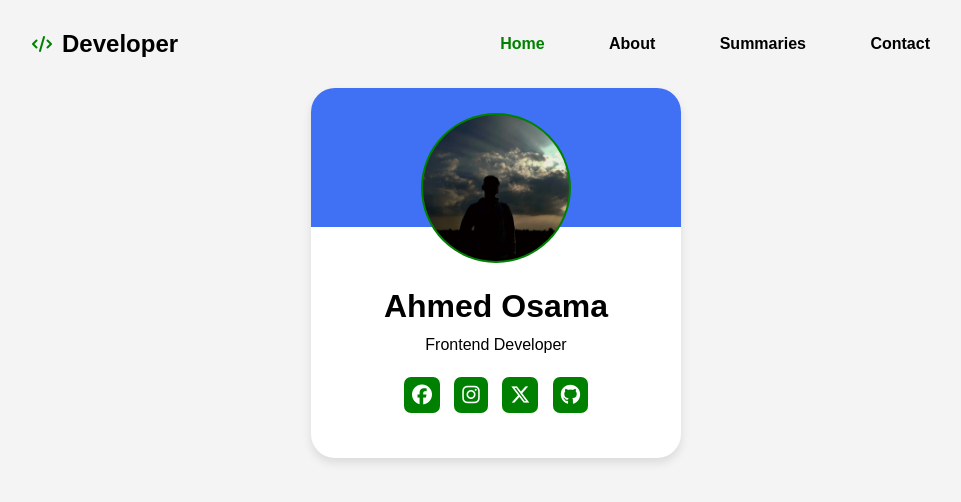
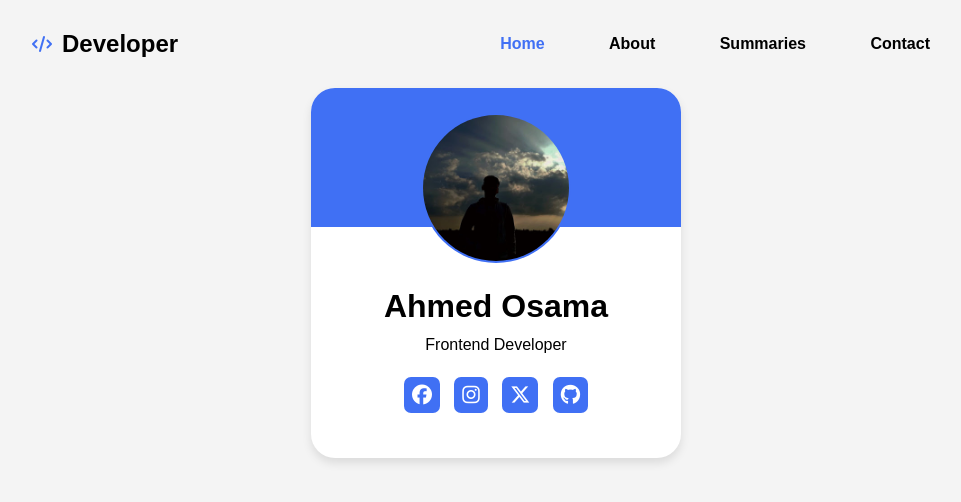
Before and after one commit to AhmdBlack0/Personal, a plain HTML site: page profile/index.html in a window 1280 px wide. Shown: the whole page, without its empty margins (144-1105 px from the left). Drawn offline with Linux system fonts and the light colour scheme.

Commit message:
Update style.css

```diff
--- a/profile/css/style.css
+++ b/profile/css/style.css
@@ -1,6 +1,6 @@
 
 :root {
-  --main-color: green;
+  --main-color: #4070f4;
 }
 ::selection {
   background-color: var(--main-color);
```
